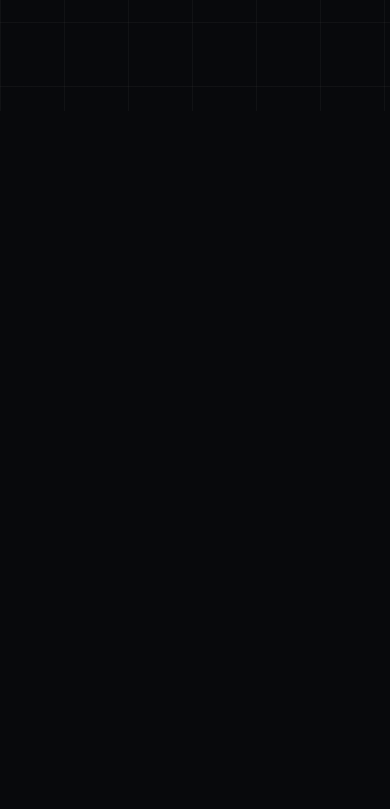
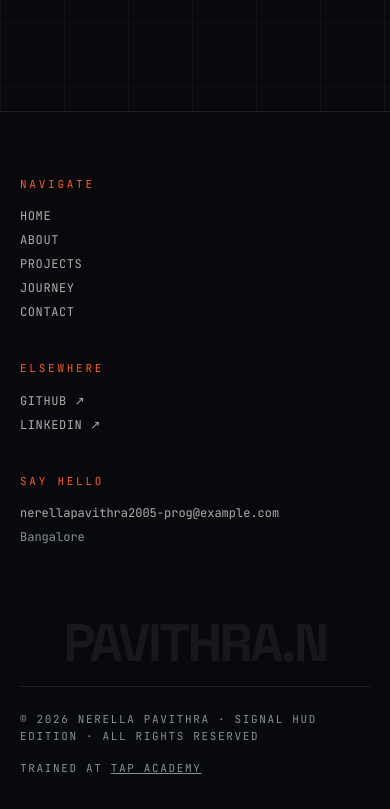
Before and after one commit to pavithranerella28-art/nerella-pavithra-portfolio, a React (Vite) app: page / in a window 390 px wide. Shown: the part 7923-8732 px from the top of the page. Before the commit the page ends 8034 px from the top, so only its background shows below. Built offline with nearby package versions, Linux system fonts and the light colour scheme.

Commit message:
Add Footer component with navigation, watermark, and TAP Academy attribution

```diff
--- a/src/App.jsx
+++ b/src/App.jsx
@@ -5,6 +5,7 @@ import About from './components/About'
 import Projects from './components/Projects'
 import Journey from './components/Journey'
 import Contact from './components/Contact'
+import Footer from './components/Footer'
 
 export default function App() {
   useSmoothScroll()
@@ -19,6 +20,7 @@ export default function App() {
         <Journey />
         <Contact />
       </main>
+      <Footer />
     </>
   )
 }
--- /dev/null
+++ b/src/components/Footer.jsx
@@ -0,0 +1,106 @@
+import {
+  personalInfo,
+  socialLinks,
+  navLinks,
+  footerContent,
+  academy,
+} from '../data/portfolioData'
+
+export default function Footer() {
+  const currentYear = new Date().getFullYear()
+
+  return (
+    <footer className="w-full overflow-hidden border-t border-bone/10 px-5 md:px-10 pt-16 pb-8 bg-ink">
+      <div className="max-w-[1440px] mx-auto">
+        {/* Three Columns on Desktop / Stacked on Mobile */}
+        <div className="grid grid-cols-1 md:grid-cols-3 gap-10 md:gap-8 mb-14">
+          {/* Column 1: Navigation */}
+          <div>
+            <span className="font-mono text-[11px] uppercase tracking-[0.25em] text-signal block mb-4">
+              Navigate
+            </span>
+            <ul className="space-y-2">
+              {navLinks.map((link) => (
+                <li key={link.label}>
+                  <a
+                    href={link.href}
+                    className="text-bone/75 hover:text-signal transition-colors font-mono text-xs uppercase tracking-wider block"
+                  >
+                    {link.label}
+                  </a>
+                </li>
+              ))}
+            </ul>
+          </div>
+
+          {/* Column 2: Elsewhere */}
+          <div>
+            <span className="font-mono text-[11px] uppercase tracking-[0.25em] text-signal block mb-4">
+              Elsewhere
+            </span>
+            <ul className="space-y-2">
+              {socialLinks
+                .filter((link) => Boolean(link.url))
+                .map((link) => (
+                  <li key={link.label}>
+                    <a
+                      href={link.url}
+                      target="_blank"
+                      rel="noopener noreferrer"
+                      className="text-bone/75 hover:text-signal transition-colors font-mono text-xs uppercase tracking-wider block"
+                    >
+                      {link.label} ↗
+                    </a>
+                  </li>
+                ))}
+            </ul>
+          </div>
+
+          {/* Column 3: Say hello */}
+          <div className="md:text-right">
+            <span className="font-mono text-[11px] uppercase tracking-[0.25em] text-signal block mb-4">
+              Say hello
+            </span>
+            <a
+              href={`mailto:${personalInfo.email}`}
+              className="text-bone/75 hover:text-signal transition-colors font-mono text-xs md:text-sm block break-all"
+            >
+              {personalInfo.email}
+            </a>
+            <div className="font-mono text-xs text-dim mt-2">
+              {personalInfo.city}
+            </div>
+          </div>
+        </div>
+
+        {/* Brand Watermark */}
+        <div
+          aria-hidden="true"
+          className="overflow-hidden py-4 text-center select-none pointer-events-none"
+        >
+          <div className="uppercase whitespace-nowrap text-[13.5vw] font-bold leading-none tracking-[-0.05em] text-bone/[0.07]">
+            {personalInfo.brandName}
+          </div>
+        </div>
+
+        {/* Bottom Row */}
+        <div className="border-t border-bone/10 pt-6 font-mono text-[11px] uppercase tracking-[0.15em] text-dim flex flex-col md:flex-row md:items-center justify-between gap-4">
+          <div>
+            © {currentYear} {personalInfo.name} · {footerContent.tagline}
+          </div>
+          <div>
+            Trained at{' '}
+            <a
+              href={academy.url}
+              target="_blank"
+              rel="noopener noreferrer"
+              className="underline hover:text-signal transition-colors"
+            >
+              {academy.name}
+            </a>
+          </div>
+        </div>
+      </div>
+    </footer>
+  )
+}
--- a/src/data/portfolioData.js
+++ b/src/data/portfolioData.js
@@ -10,6 +10,18 @@ export const personalInfo = {
 export const academy = {
   name: 'TAP Academy',
   url: 'https://thetapacademy.com/',
+}
+
+export const navLinks = [
+  { label: 'Home', href: '#home' },
+  { label: 'About', href: '#about' },
+  { label: 'Projects', href: '#projects' },
+  { label: 'Journey', href: '#journey' },
+  { label: 'Contact', href: '#contact' },
+]
+
+export const footerContent = {
+  tagline: 'Signal HUD Edition · All Rights Reserved',
 }
 
 export const aboutContent = {
```
